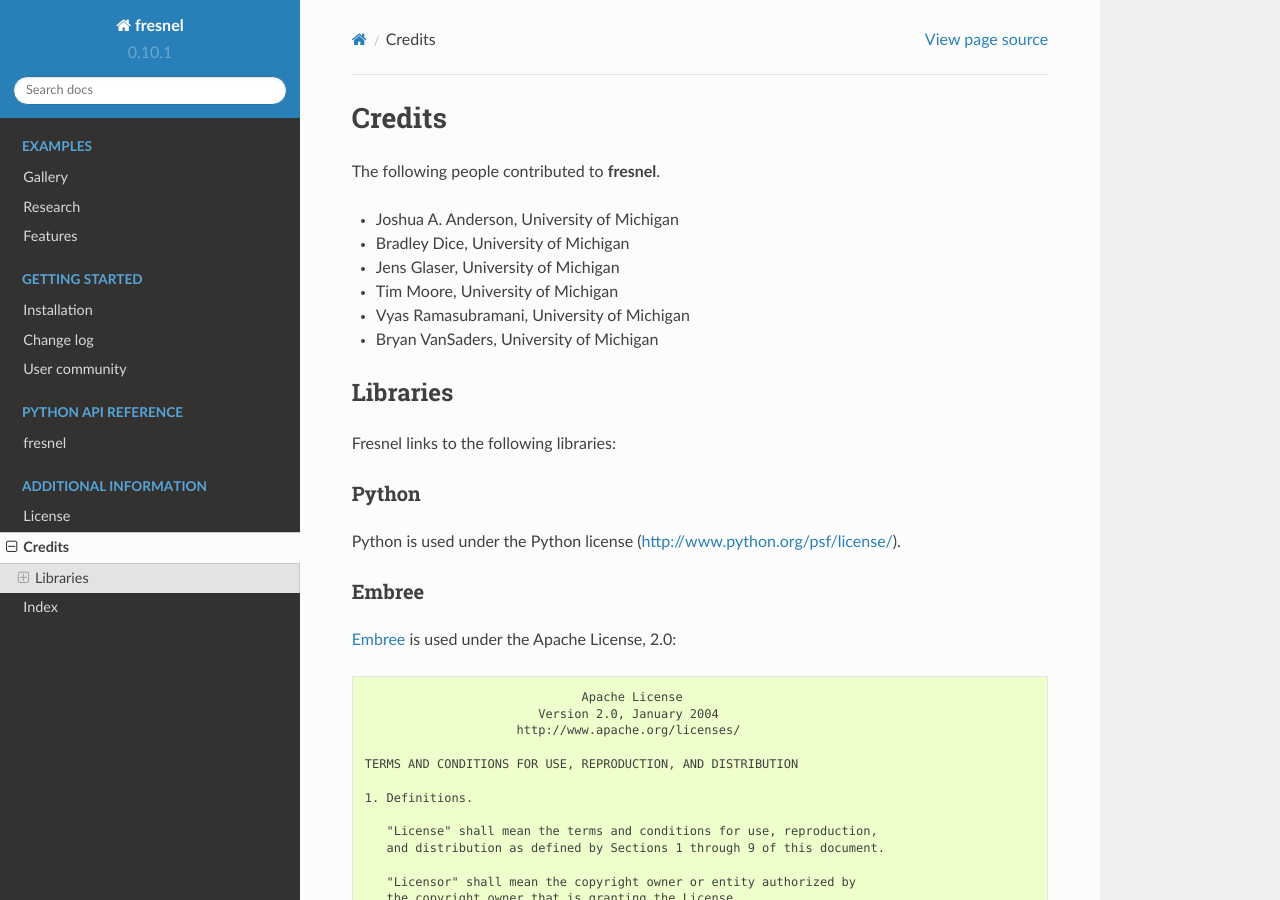
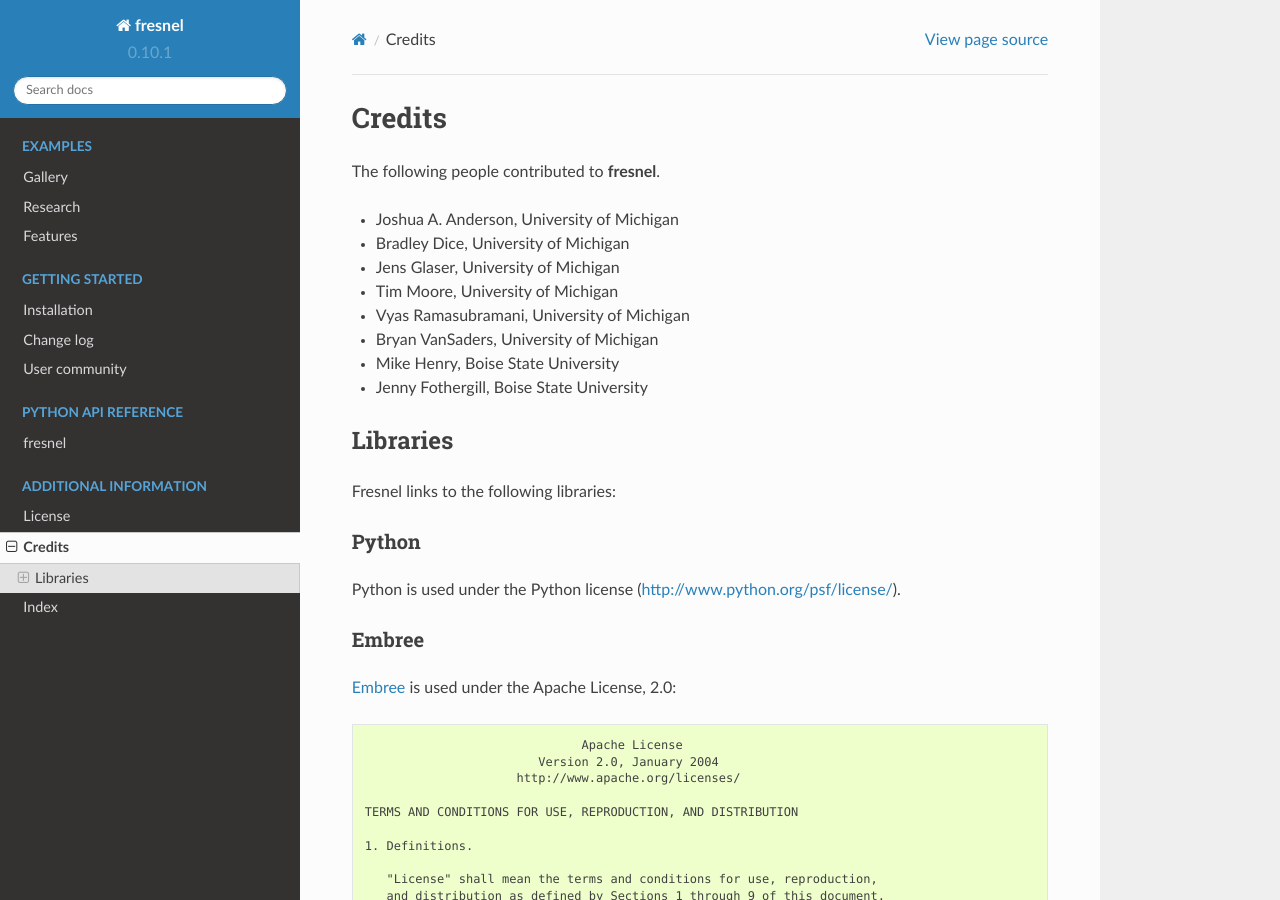
Before and after one commit to glotzerlab/fresnel, a Sphinx documentation site: the page built from doc/credits.rst, in a window 1280 px wide and 900 px high. Built offline with Sphinx 7.4.7 and the Read the Docs theme 2.0.0, drawn with Linux system fonts in a browser that asks for light colours.

Commit message:
added names to credits

```diff
--- a/doc/credits.rst
+++ b/doc/credits.rst
@@ -9,6 +9,8 @@
 * Tim Moore, University of Michigan
 * Vyas Ramasubramani, University of Michigan
 * Bryan VanSaders, University of Michigan
+* Mike Henry, Boise State University
+* Jenny Fothergill, Boise State University
 
 Libraries
 ---------
```
